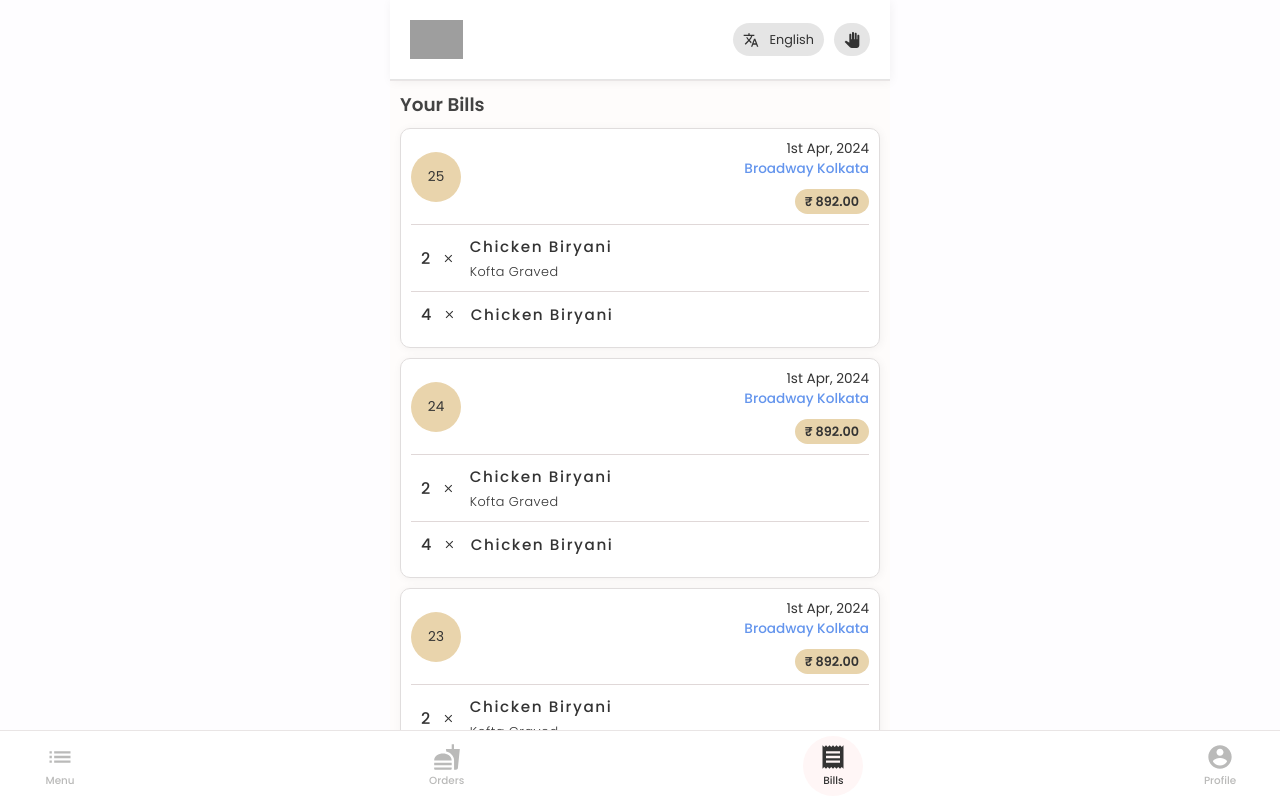
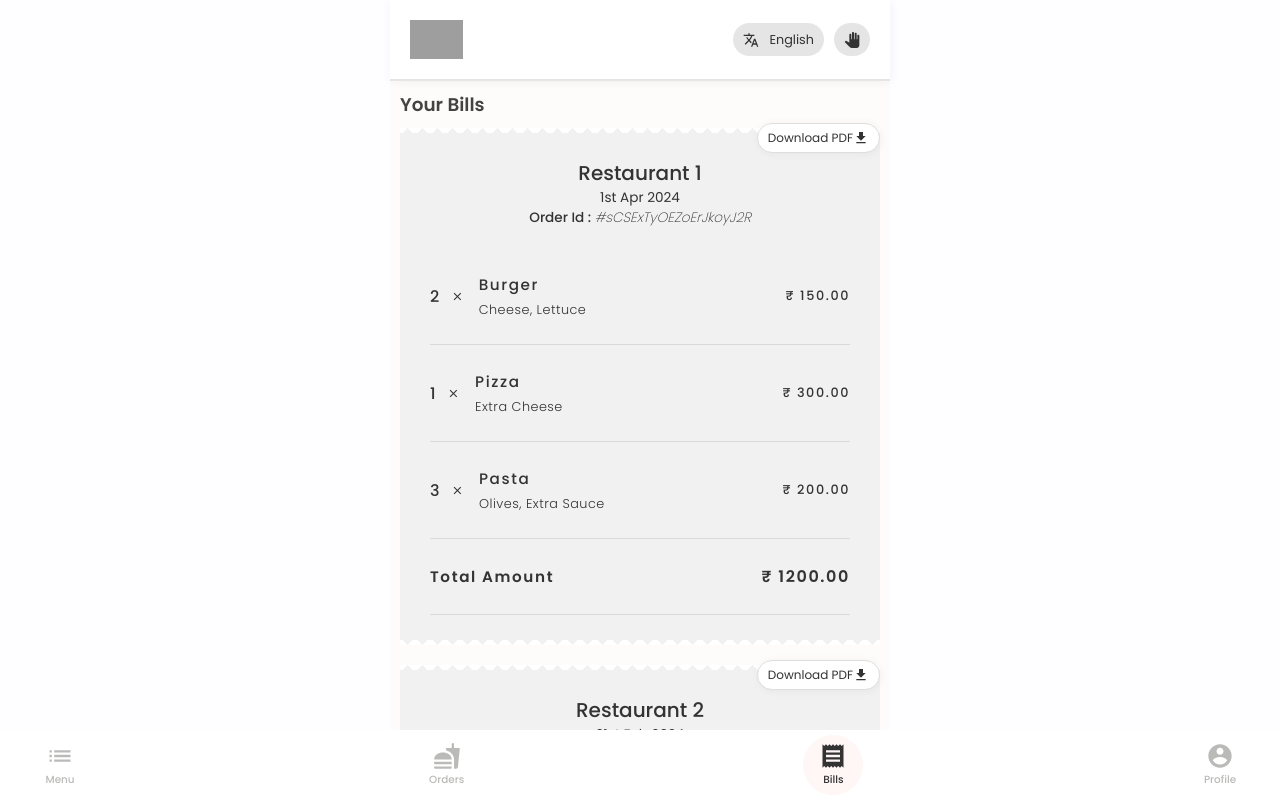
Before and after one commit to NayakPenguin/Quickscan-Realtime-Pricing, a React (Create React App) app in the folder client/: page /user/bills in a window 1280 px wide. Built offline with nearby package versions, Linux system fonts and the light colour scheme; grey boxes are pictures that could not be loaded; a web font is replaced by a local one.

Commit message:
minor change

```diff
--- a/client/src/Screens/MenuMain.js
+++ b/client/src/Screens/MenuMain.js
@@ -4,6 +4,7 @@ import MenuNav from "../Components/MenuNav";
 import OrderedList from "../Components/OrderedList";
 import ExpandLessIcon from '@material-ui/icons/ExpandLess';
 import InfoIcon from '@material-ui/icons/Info';
+import SearchIcon from '@material-ui/icons/Search';
 import { useNavigate } from 'react-router-dom';
 
 import { db } from "../firebase";
@@ -35,7 +36,7 @@ const MenuMain = () => {
 
   useEffect(() => {
     console.log("isAuthenticated : ", isAuthenticated());
-    if(isAuthenticated() == false){
+    if (isAuthenticated() == false) {
       navigate('/qrscan/');
     }
 
@@ -306,9 +307,25 @@ const MenuMain = () => {
     });
   }
 
+  const [searchQuery, setSearchQuery] = useState('');
+
+  const handleSearchChange = (event) => {
+    setSearchQuery(event.target.value);
+  };
+
   return (
     <Container ref={modalRefMenuMain}>
-      <MenuNav showSearch={true} />
+      <MenuNav />
+
+      <div className="search">
+        <input
+          type="text"
+          placeholder="Search in Menu"
+          value={searchQuery}
+          onChange={handleSearchChange}
+        />
+        <SearchIcon />
+      </div>
 
       <Categories>
         <div className="categoriesList">
@@ -371,10 +388,16 @@ const MenuMain = () => {
 
         {
           allCategories && allCategories.map((category, categoryIndex) => (
-            <div className="category-container">
+            <div className="category-container" key={categoryIndex}>
               <div className="hidden-scroll-helper" id={category.id}></div>
-              <h3 className="category-heading" key={categoryIndex}>{category.name}</h3>
+              <h3 className="category-heading">{category.name}</h3>
               {menuDataObject[`${category.name}`] && menuDataObject[`${category.name}`].map((item, index) => (
+                <>
+                  {item.name.toLowerCase().includes(searchQuery.toLowerCase()) && (
+                    <div key={item.id} className={item.allow_visibility ? "" : "no-display"}>
+                      <>
+                        {
+                          item.type === "Veg" && isVegSelected === true ? (
                             <div key={item.id} className={item.allow_visibility == true ? "dish-container" : "dish-container no-display"}>
                               <div className="const" onClick={item.unavailable == false ? () => handleToggleDetails(item.id) : null}>
                                 <div className="left">
@@ -451,6 +474,92 @@ const MenuMain = () => {
                                 </div>
                               </div>
                             </div>
+                          ) : <>
+                            {item.type != "Veg" && isNonVegSelected === true ? (
+                              <div key={item.id} className={item.allow_visibility == true ? "dish-container" : "dish-container no-display"}>
+                                <div className="const" onClick={item.unavailable == false ? () => handleToggleDetails(item.id) : null}>
+                                  <div className="left">
+                                    <div className="extra-info">
+                                      <div className="veg-nonveg-sym">
+                                        <img
+                                          src={
+                                            item.type === "Veg"
+                                              ? "https://upload.wikimedia.org/wikipedia/commons/thumb/b/b2/Veg_symbol.svg/1200px-Veg_symbol.svg.png"
+                                              : "https://upload.wikimedia.org/wikipedia/commons/thumb/b/ba/Non_veg_symbol.svg/2048px-Non_veg_symbol.svg.png"
+                                          }
+                                          alt=""
+                                        />
+                                      </div>
+                                      <div className="item-tags">
+                                        {item.tag.length != 0 ? <div className="tag">{item.tag}</div> : null}
+                                        {item.unavailable == true ? <div className="unavailable-tag tag">Currently Unavailable</div> : null}
+                                      </div>
+                                    </div>
+                                    <div className="name">{item.name}</div>
+                                    <div className="price">₹{item.price.toFixed(2)}</div>
+                                  </div>
+                                  <div className="right">
+                                    {
+                                      expandedDishes.includes(item.id) ?
+                                        (
+                                          <div className="close-btn">
+                                            <ExpandLessIcon />
+                                          </div>
+                                        ) : (
+                                          item.unavailable == true ? (
+                                            <div className="cant-add-btn noselect">
+                                              Order
+                                            </div>
+                                          ) : (
+                                            <div className="add-btn">
+                                              Order
+                                            </div>
+                                          )
+                                        )
+                                    }
+                                  </div>
+                                </div>
+
+                                <div className={`${expandedDishes.includes(item.id) ? "details expanded" : "details"}`}>
+                                  {item.details.map((detail, index) => (
+                                    <div className="detail" key={index}>
+                                      <div className="detail-title">{detail}</div>
+                                      {item.details_options.length > 0 && item.details_options[index] && (
+                                        <>
+                                          {item.details_options[index].options.length > 0 && item.details_options[index].options.map((option, optionIndex) => (
+                                            <div className="detail-option" key={optionIndex}>
+                                              <input
+                                                type="radio"
+                                                id={`${item.id}-${index}-${optionIndex}`}
+                                                name={`${item.id}-${index}`}
+                                                value={option}
+                                                onChange={() => handleOptionChange2(item.id, index, optionIndex)}
+                                              />
+                                              <label htmlFor={`${item.id}-${index}-${optionIndex}`}>{option} - ₹{(item.details_options[index].extra[optionIndex]).toFixed(2)}</label>
+                                            </div>
+                                          ))}
+                                        </>
+                                      )}
+                                    </div>
+                                  ))}
+                                  <div className="detail no-border">
+                                    <div className="detail-title">Order Count</div>
+                                    <div className="controller">
+                                      <div className="btn dec" onClick={() => decreaseCount2(item.id)}>-</div>
+                                      <div className="count">{getCurrentCount(item.id)}</div>
+                                      <div className="btn inc" onClick={() => increaseCount2(item.id)}>+</div>
+                                    </div>
+                                  </div>
+                                </div>
+                              </div>
+                            ) : null
+                            }
+                          </>
+                        }
+                      </>
+                    </div>
+                  )}
+                </>
               ))}
             </div>
           ))
@@ -475,6 +584,35 @@ const Container = styled.div`
   padding: 135px 0 84px 0;
   background-color: #fffaf145;
   overflow-y: scroll;
+
+  .search{
+    position: fixed;
+    top: 80px;
+    width: 100vw;
+    height: 60px;
+    display: flex;
+    align-items: center;
+    justify-content: space-between;
+    padding: 10px 10px;
+    z-index: 100;
+    border-bottom: 1px solid rgb(233, 229, 229);
+    background-color: rgba(255, 255, 255, 1);
+    box-shadow: rgba(0, 0, 0, 0.05) 1px 1px 10px 0px;
+
+    input{
+        flex: 1;
+        height: 100%;
+        border-radius: 100px;
+        border: 1px solid #d6cfcf;
+        /* border: none; */
+        background-color: #fff6f6;
+
+        margin-right: 10px;
+        padding: 0 15px;
+        font-size: 0.8rem;
+        font-weight: 300;
+    }
+}
 
   .noselect {
     -webkit-touch-callout: none; /* iOS Safari */
--- a/client/src/Screens/UserBills.js
+++ b/client/src/Screens/UserBills.js
@@ -3,112 +3,102 @@ import styled from "styled-components";
 import MenuNav from "../Components/MenuNav";
 import BottomNavSimple from "../Components/BottomNavSimple";
 import CloseIcon from '@material-ui/icons/Close';
+import GetAppIcon from '@material-ui/icons/GetApp';
+
+const AllBills = [
+  {
+    restaurantName : "Restaurant 1",
+    billDate : "1st Apr 2024",
+    Order : [
+      {
+        count: 2,
+        itemName: 'Burger',
+        extraWithItem: 'Cheese, Lettuce',
+        price: 150.00
+      },
+      {
+        count: 1,
+        itemName: 'Pizza',
+        extraWithItem: 'Extra Cheese',
+        price: 300.00
+      },
+      {
+        count: 3,
+        itemName: 'Pasta',
+        extraWithItem: 'Olives, Extra Sauce',
+        price: 200.00
+      }
+    ]
+  },
+  {
+    restaurantName : "Restaurant 2",
+    billDate : "21st Feb 2024",
+    Order : [
+      {
+        count: 6,
+        itemName: 'Pizza',
+        extraWithItem: 'Extra Cheese, Chilli',
+        price: 300.00
+      },
+      {
+        count: 2,
+        itemName: 'Burger',
+        price: 150.00
+      },
+      {
+        count: 4,
+        itemName: 'Pasta',
+        extraWithItem: 'Olives, Extra Sauce',
+        price: 200.00
+      }
+    ]
+  }
+];
+
+const calculateTotalPrice = (order) => {
+  return order.reduce((total, item) => total + (item.price * item.count), 0);
+};
 
 const UserBills = () => {
   return (
     <Container>
-        <MenuNav showSearch={false}/>
+      <MenuNav showSearch={false} />
       <h3 className="category-heading">Your Bills</h3>
       <div className="content">
-          <div className="order-item">
-            <div className="top">
-              <div className="order-count">25</div>
-              <div className="order-info">
-                1st Apr, 2024
-                <a href="/show-live-menu" className="restaurant-name">
-                  Broadway Kolkata
-                </a>
-                <b className="amount">₹ 892.00</b>
+        {AllBills.map((bill, index) => (
+          <div className="zigzag bill" key={index}>
+            <div className="download-button">
+              <div className="text">Download PDF</div>
+              <GetAppIcon/>
             </div>
+            <div className="restaurant-details">
+              <h2 className="restaurant-name">{bill.restaurantName}</h2>
+              <p className="date">{bill.billDate}</p>
+              <div className="order-id"><b>Order Id : </b>#sCSExTyOEZoErJkoyJ2R</div>
             </div>
-            <div className="items">
-              <div className="item">
+            {bill.Order.map((item, index) => (
+              <div className="order-item" key={index}>
+                <div className="left">
                   <div className="item-count">
-                    <div className="val">2</div>
+                    <div className="val">{item.count}</div>
                     <CloseIcon />
                   </div>
                   <div className="about-item">
-                    <div className="item-name">Chicken Biryani</div>
-                    <div className="item-more">Kofta Graved</div>
+                    <div className="item-name">{item.itemName}</div>
+                    {item.extraWithItem && <div className="item-more">{item.extraWithItem}</div>}
                   </div>
                 </div>
-              <div className="item">
-                <div className="item-count">
-                    <div className="val">4</div>
-                    <CloseIcon />
-                </div>
-                <div className="about-item">
-                    <div className="item-name">Chicken Biryani</div>
+                <div className="right">
+                  <div className="price">₹ {item.price.toFixed(2)}</div>
                 </div>
               </div>
+            ))}
+            <div className="total-price">
+              <div className="left">Total Amount</div>
+              <div className="right">₹ {calculateTotalPrice(bill.Order).toFixed(2)}</div>
             </div>
           </div>
-          <div className="order-item">
-            <div className="top">
-              <div className="order-count">24</div>
-              <div className="order-info">
-                1st Apr, 2024
-                <a href="/show-live-menu" className="restaurant-name">
-                  Broadway Kolkata
-                </a>
-                <b className="amount">₹ 892.00</b>
-              </div>
-            </div>
-            <div className="items">
-              <div className="item">
-                <div className="item-count">
-                    <div className="val">2</div>
-                    <CloseIcon />
-                </div>
-                <div className="about-item">
-                    <div className="item-name">Chicken Biryani</div>
-                    <div className="item-more">Kofta Graved</div>
-                </div>
-              </div>
-              <div className="item">
-                <div className="item-count">
-                    <div className="val">4</div>
-                    <CloseIcon />
-                </div>
-                <div className="about-item">
-                    <div className="item-name">Chicken Biryani</div>
-                </div>
-              </div>
-            </div>
-          </div>
-          <div className="order-item">
-            <div className="top">
-              <div className="order-count">23</div>
-              <div className="order-info">
-                1st Apr, 2024
-                <a href="/show-live-menu" className="restaurant-name">
-                  Broadway Kolkata
-                </a>
-                <b className="amount">₹ 892.00</b>
-              </div>
-            </div>
-            <div className="items">
-              <div className="item">
-                <div className="item-count">
-                    <div className="val">2</div>
-                    <CloseIcon />
-                </div>
-                <div className="about-item">
-                    <div className="item-name">Chicken Biryani</div>
-                    <div className="item-more">Kofta Graved</div>
-                </div>
-              </div>
-              <div className="item">
-                <div className="item-count">
-                    <div className="val">4</div>
-                    <CloseIcon />
-                </div>
-                <div className="about-item">
-                    <div className="item-name">Chicken Biryani</div>
-                </div>
-              </div>
-            </div>
-          </div>
+        ))}
       </div>
       <BottomNavSimple currPage={"bills"} />
     </Container>
@@ -146,67 +136,78 @@ const Container = styled.div`
   .content{
     padding: 0 10px;
 
-    .order-item{
-      padding: 10px;
-      border: 1px solid #e0dddd;
-      overflow: hidden;
-      border-radius: 10px;
-      box-shadow: rgba(0, 0, 0, 0.05) 1px 1px 10px 0px;
-      background-color: #fff;
-      margin-bottom: 10px;
 
-      .top{
+
+    .zigzag{
+        position: relative;
+        width: 100%;
+        /* height: 700px; */
+        background: #f1f1f1;
+
+        .restaurant-details{
+          margin: auto;
           display: flex;
+          flex-direction: column;
           align-items: center;
-        padding-bottom: 10px;
+          justify-content: center;
+          margin-bottom: 20px;
 
-        .order-count{
-          height: 50px;
-          aspect-ratio: 1/1;
-          border-radius: 100%;
-          background-color: #e9d4ac;
-          margin-right: 10px;
+          .restaurant-name{
+            font-size: 1.25rem;
+            font-weight: 500;
+          }
 
-          display: grid;
-          place-items: center;
-          /* color: white; */
+          .date{
             font-size: 0.85rem;
           }
 
-        .order-info{
-          width: 100%;
-          display: flex;
-          flex-direction: column;
-
+          .order-id{
+            b{
+              font-weight: 500;
+              font-style: normal;
+            }
+            font-style: italic;
+            font-weight: 200;
             font-size: 0.85rem;
-          align-items: flex-end;
-
-          .restaurant-name{
-            font-size: 0.85rem;
-            font-weight: 500;
-            text-decoration: none;
+          }
         }
 
-          .amount{
-            font-size: 0.8rem;
-            font-weight: 600;
-            margin-left: 10px;
-            padding: 3.5px 10px;
-            background-color: #e8d4ac;
+        .download-button{
+          position: absolute;
+          display: flex;
+          align-items: center;
+          font-size: 0.75rem;
+          height: 30px;
           border-radius: 100px;
-            margin-top: 10px;
+          background-color: white;
+          border: 1px solid #e0dddd;
+          box-shadow: rgba(0, 0, 0, 0.05) 1px 1px 10px 0px;
+          padding: 0 10px;
+
+          right: 0px;
+          top: -5px;
+
+          svg{
+            font-size: 1rem;
           }
         }
     }
 
+    .bill{
+        padding: 30px;
+        margin-bottom: 20px;
 
-      .item{
+        .order-item{
             display: flex;
-        /* justify-content: space-between; */
+            justify-content: space-between;
             align-items: center;
-        padding: 10px;
-        border-top: 1px solid #e0d8d8;
+            padding: 25px 0;
+            border-bottom: 1px solid #dadada;
 
+            .left{
+                display: flex;
+                justify-content: space-between;
+                align-items: center;
 
                 .about-item{
                     margin-right: 10px;
@@ -248,7 +249,63 @@ const Container = styled.div`
                     }
                 }
             }
+
+            .right{
+                .price{
+                    font-size: 0.8rem;
+                    font-weight: 500;
+                    letter-spacing: 0.1rem;
+                    flex: 1;
+                    white-space: nowrap;
+                }
+            }
+        }
     }
 
+    .zigzag::before{
+        content: "";
+        position: absolute;
+        top: 0;
+        left: 0;
+        width: 100%;
+        height: 5px;
+        background: linear-gradient(135deg,#fff 5px,
+        transparent 0%), linear-gradient(-135deg,#fff 5px,
+        transparent 0%);
+        background-size: 15px;
+    }
+
+    .zigzag::after{
+        content: "";
+        position: absolute;
+        bottom: 0;
+        left: 0;
+        width: 100%;
+        height: 5px;
+        background: linear-gradient(45deg,#fff 5px,
+        transparent 0%), linear-gradient(-45deg,#fff 5px,
+        transparent 0%);
+        background-size: 15px;
+    }
+
+    .total-price{
+        display: flex;
+        justify-content: space-between;
+        align-items: center;
+        padding: 25px 0;
+        border-bottom: 1px solid #dadada;
+
+        .left{
+            font-size: 0.95rem;
+            font-weight: 600;
+            letter-spacing: 0.1rem;
+        }
+
+        .right{
+            font-size: 1rem;
+            font-weight: 600;
+            letter-spacing: 0.1rem;
+        }
+    }
   }
 `
```
Also changed, not shown: client/src/Components/BottomNav.js (+17 -18 lines), client/src/Components/BottomNavSimple.js (+14 -14 lines), client/src/Components/MenuNav.js (+2 -33 lines). Lines whose indentation alone changed are shown as unchanged.
